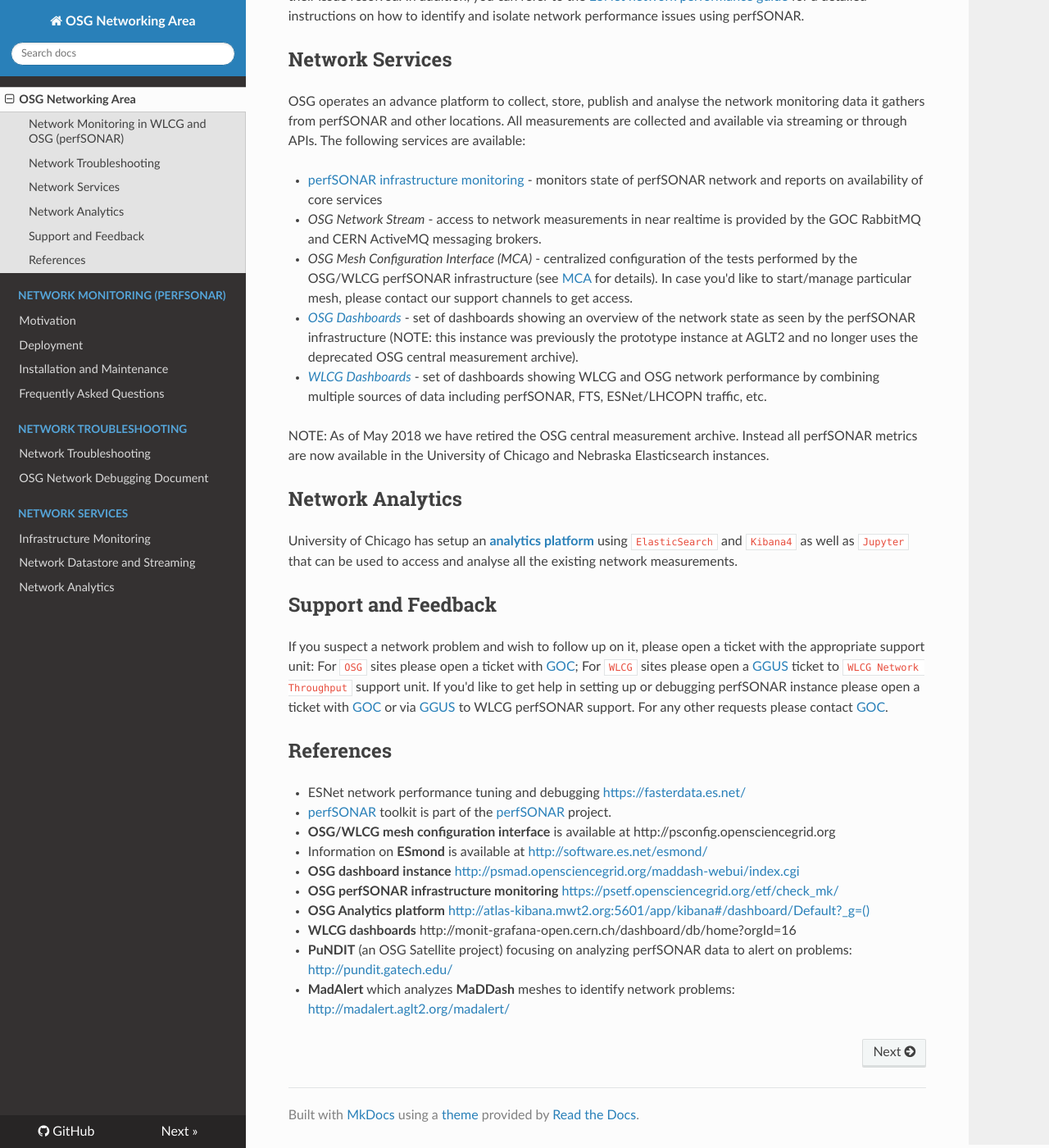
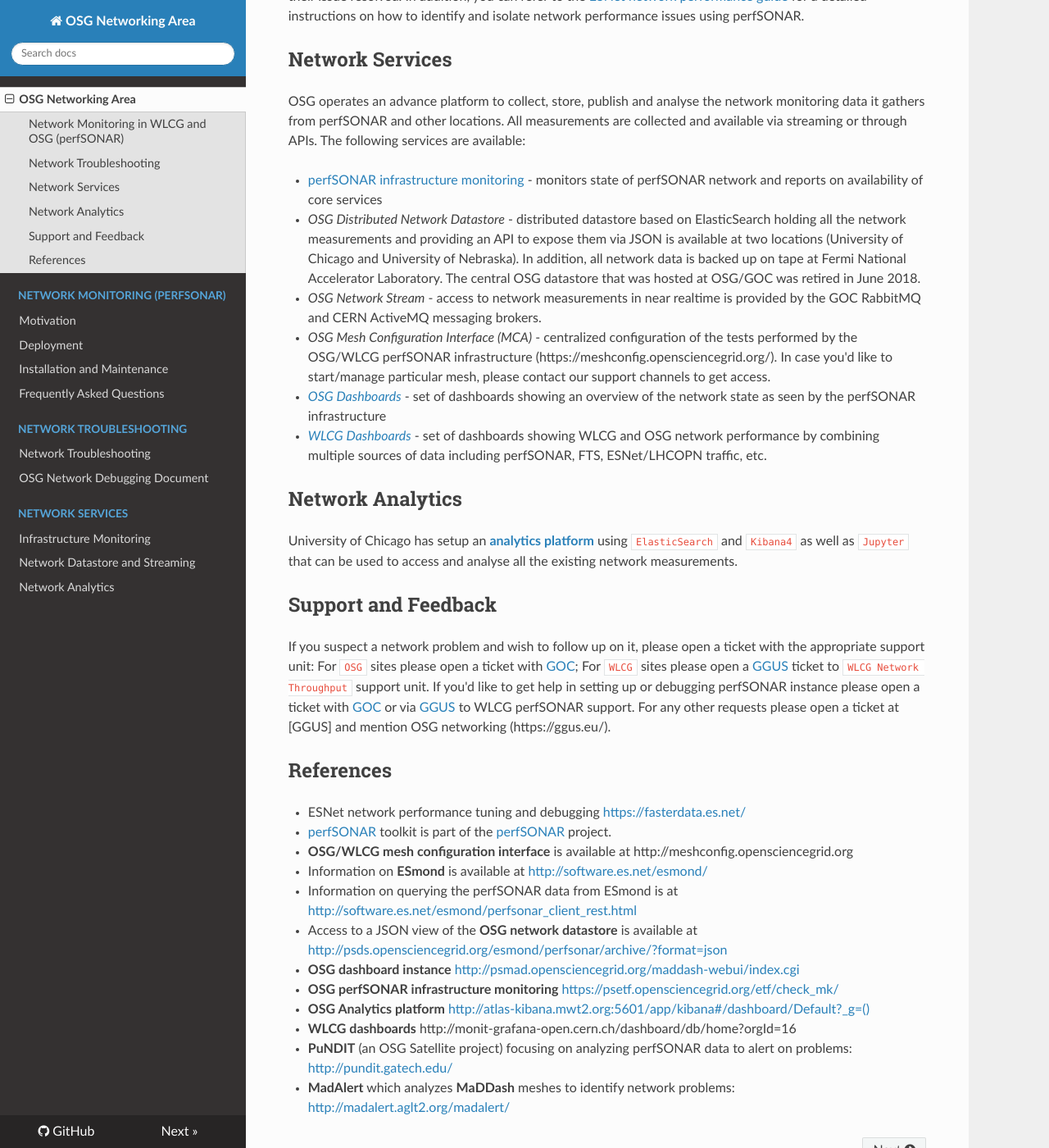
Before and after one commit to osg-htc/networking, an MkDocs documentation site: the page built from docs/index.md, in a window 1280 px wide and 1400 px high, scrolled down 769 px. Shown: the whole window at 82% size. Built offline with MkDocs 1.6.1, drawn with Linux system fonts in a browser that asks for light colours; nearby versions of some CDN libraries; old or Windows-style settings are respelled for this version of MkDocs; some of the changed text lies outside the part shown.

Commit message:
grid.iu.edu to opensciencegrid.org migration

```diff
--- a/docs/index.md
+++ b/docs/index.md
@@ -1,7 +1,7 @@
 OSG Networking Area
 ===================
 
-*Welcome to OSG Networking !* This is an entry point for those interested in Networking in OSG/WLCG or for those OSG/WLCG users experiencing network problems. It provides an overview of the networking goals, plans and various activities and subtopics underway regarding networking in the *Open Science Grid (OSG)* and *World-wide LHC Computing Grid (WLCG)*, operated as a joint project. This area started in June 2012 with initial focus on the network monitoring as monitoring is critical to provide needed visibility into existing networks and site connectivity. OSG is working to provide needed networking information and tools for users, sites and experiments/VOs.
+*Welcome to OSG Networking !* This is an entry point for those interested in Networking in OSG/WLCG or for those OSG/WLCG users experiencing network problems. It provides an overview of the networking goals, plans and various activities and subtopics underway regarding networking in the *Open Science Grid (OSG)* and *World-wide LCG Computing Grid (WLCG)*, operated as a joint project. This area started in June 2012 with initial focus on the network monitoring as monitoring is critical to provide needed visibility into existing networks and site connectivity. OSG is working to provide needed networking information and tools for users, sites and experiments/VOs.
 
 This documentation is divided into several sub-sections, each covering a specific area of activities.
 
@@ -25,12 +25,11 @@
 OSG operates an advance platform to collect, store, publish and analyse the network monitoring data it gathers from perfSONAR and other locations. All measurements are collected and available via streaming or through APIs. The following services are available:
 
 - [perfSONAR infrastructure monitoring](perfsonar/psetf.md) - monitors state of perfSONAR network and reports on availability of core services
+- *OSG Distributed Network Datastore* - distributed datastore based on ElasticSearch holding all the network measurements and providing an API to expose them via JSON is available at two locations (University of Chicago and University of Nebraska). In addition, all network data is backed up on tape at Fermi National Accelerator Laboratory. The central OSG datastore that was hosted at OSG/GOC was retired in June 2018.
 - *OSG Network Stream* - access to network measurements in near realtime is provided by the GOC RabbitMQ and CERN ActiveMQ messaging brokers.
-- *OSG Mesh Configuration Interface (MCA)* - centralized configuration of the tests performed by the OSG/WLCG perfSONAR infrastructure (see [MCA](http://docs.perfsonar.net/mca.html) for details). In case you'd like to start/manage particular mesh, please contact our support channels to get access.
-- [*OSG Dashboards*](http://psmad.opensciencegrid.org/maddash-webui/index.cgi) - set of dashboards showing an overview of the network state as seen by the perfSONAR infrastructure (NOTE: this instance was previously the prototype instance at AGLT2 and no longer uses the deprecated OSG central measurement archive).
+- *OSG Mesh Configuration Interface (MCA)* - centralized configuration of the tests performed by the OSG/WLCG perfSONAR infrastructure (https://meshconfig.opensciencegrid.org/). In case you'd like to start/manage particular mesh, please contact our support channels to get access.
+- [*OSG Dashboards*](http://psmad.opensciencegrid.org/maddash-webui/index.cgi) - set of dashboards showing an overview of the network state as seen by the perfSONAR infrastructure
 - [*WLCG Dashboards*](http://monit-grafana-open.cern.ch/dashboard/db/home?orgId=16) - set of dashboards showing WLCG and OSG network performance by combining multiple sources of data including perfSONAR, FTS, ESNet/LHCOPN traffic, etc.
-
-NOTE: As of May 2018 we have retired the OSG central measurement archive.  Instead all perfSONAR metrics are now available in the University of Chicago and Nebraska Elasticsearch instances.
 
 Network Analytics
 -----------------
@@ -38,15 +37,17 @@
 
 Support and Feedback
 --------------------
-If you suspect a network problem and wish to follow up on it, please open a ticket with the appropriate support unit: For `OSG` sites please open a ticket with [GOC](http://ticket.opensciencegrid.org/submit); For `WLCG` sites please open a [GGUS](https://ggus.eu/) ticket to `WLCG Network Throughput` support unit. If you'd like to get help in setting up or debugging perfSONAR instance please open a ticket with [GOC](http://ticket.opensciencegrid.org/submit) or via [GGUS](https://ggus.eu/) to WLCG perfSONAR support. For any other requests please contact [GOC](http://ticket.opensciencegrid.org/submit).
+If you suspect a network problem and wish to follow up on it, please open a ticket with the appropriate support unit: For `OSG` sites please open a ticket with [GOC](http://support.opensciencegrid.org); For `WLCG` sites please open a [GGUS](https://ggus.eu/) ticket to `WLCG Network Throughput` support unit. If you'd like to get help in setting up or debugging perfSONAR instance please open a ticket with [GOC](http://support.opensciencegrid.org) or via [GGUS](https://ggus.eu/) to WLCG perfSONAR support. For any other requests please open a ticket at [GGUS] and mention OSG networking (https://ggus.eu/).
 
 
 References
 ----------
 - ESNet network performance tuning and debugging <https://fasterdata.es.net/>
 - [perfSONAR](http://docs.perfsonar.net/) toolkit is part of the [perfSONAR](http://www.perfsonar.net/) project.
-- **OSG/WLCG mesh configuration interface** is available at http://psconfig.opensciencegrid.org
+- **OSG/WLCG mesh configuration interface** is available at http://meshconfig.opensciencegrid.org
 - Information on **ESmond** is available at <http://software.es.net/esmond/>
+- Information on querying the perfSONAR data from ESmond is at <http://software.es.net/esmond/perfsonar_client_rest.html>
+- Access to a JSON view of the **OSG network datastore** is available at <http://psds.opensciencegrid.org/esmond/perfsonar/archive/?format=json>
 - **OSG dashboard instance** <http://psmad.opensciencegrid.org/maddash-webui/index.cgi>
 - **OSG perfSONAR infrastructure monitoring** <https://psetf.opensciencegrid.org/etf/check_mk/>
 - **OSG Analytics platform** <http://atlas-kibana.mwt2.org:5601/app/kibana#/dashboard/Default?_g=()>
```
Also changed, not shown: docs/perfsonar/deployment-models.md (+2 -2 lines), docs/perfsonar/installation.md (+5 -5 lines), docs/perfsonar/register-ps-in-oim.md (+3 -3 lines).
